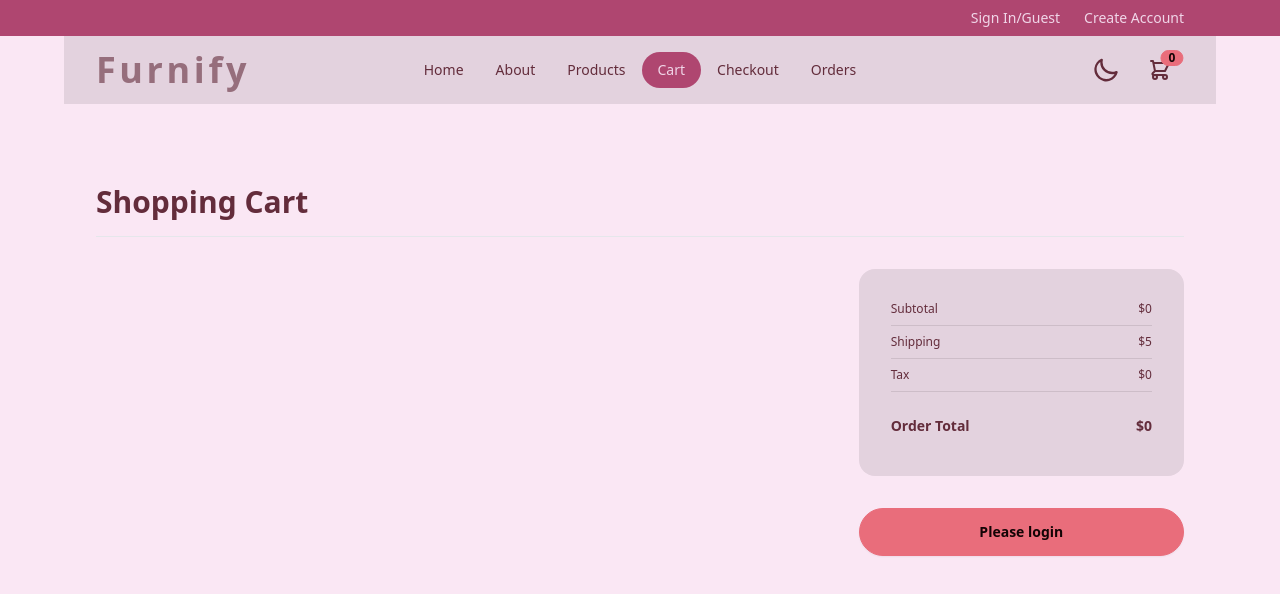
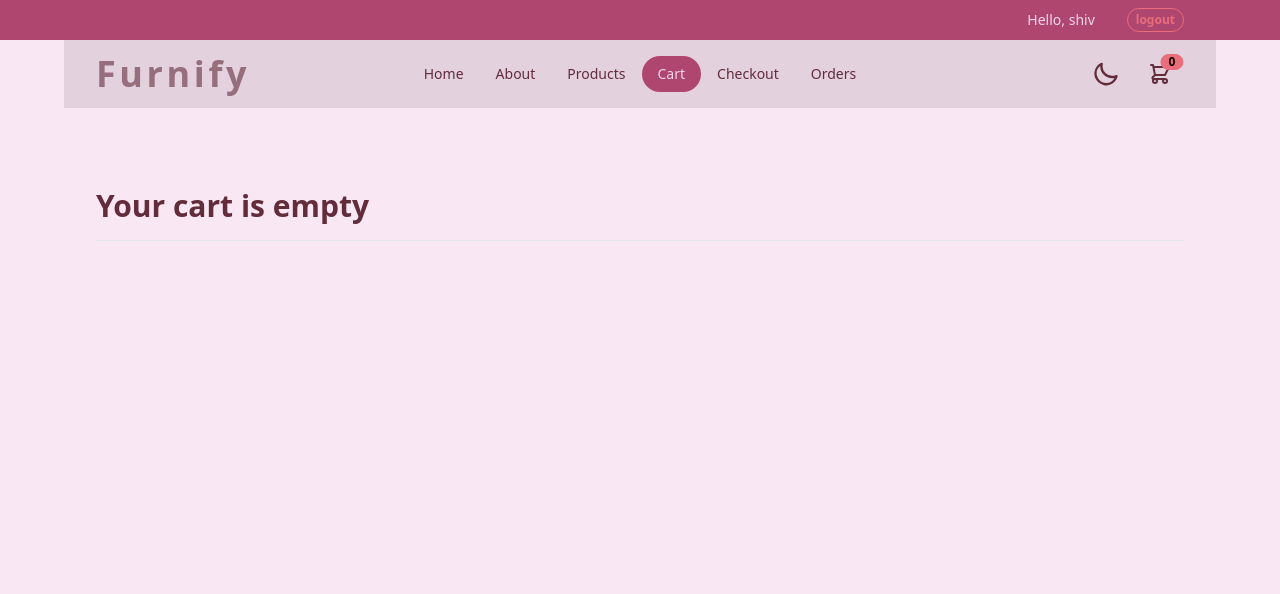
Before and after one commit to pureblood20/Furnify, a React (Vite) app in the folder Furnify/: page /cart in a window 1280 px wide. Shown: the top 594 px of the page. Built offline with nearby package versions, Linux system fonts and the light colour scheme.

Commit message:
Completed: userSlice, loggout, themes

```diff
--- a/Furnify/src/Components/CartItem.jsx
+++ b/Furnify/src/Components/CartItem.jsx
@@ -6,7 +6,7 @@ import { generateAmountOptions } from "..";
 const CartItem = ({ cartItem }) => {
   const { cartID, title, price, image, amount, company, selectedColor } =
     cartItem;
-  console.log(cartID);
+
   const dispatch = useDispatch();
   const handleRemoveItem = () => {
     dispatch(removeItem({ product: cartItem }));
--- a/Furnify/src/Components/Header.jsx
+++ b/Furnify/src/Components/Header.jsx
@@ -1,16 +1,44 @@
-import { Link } from "react-router-dom"
+import { useDispatch, useSelector } from "react-redux";
+import { Link, useNavigate } from "react-router-dom";
+import { logoutUser } from "../Features/User/userSlice";
+import { clearItem } from "../Features/Cart/cartSlice";
 
 const Header = () => {
+  const navigate = useNavigate();
+  const dispatch = useDispatch();
+  const userExist = useSelector((state) => state.userState.user);
+  console.log(userExist);
+  const handleLogout = () => {
+    navigate("/");
+    dispatch(logoutUser());
+    dispatch(clearItem());
+  };
   return (
-    <header className='bg-neutral py-2 text-neutral-content'>
-      <div className='align-element flex justify-center sm:justify-end'>
-        <div className="flex gap-x-6 justify-center items-center ">
-            <Link to="/login" className="link link-hover text-xs sm:text-sm"> Sign In/Guest </Link>
-            <Link to="/register" className="link link-hover text-xs sm:text-sm"> Create Account </Link>
-        </div>
-        </div>
-        </header>
-  )
-}
+    <header className="bg-neutral py-2 text-neutral-content">
+      <div className="align-element flex justify-center sm:justify-end">
+        {userExist ? (
+          <div className="flex gap-x-2 sm:gap-x-8 items-center">
+            <p className="text-xs sm:text-sm">Hello, {userExist.username}</p>
+            <button
+              className="btn btn-xs btn-outline btn-primary "
+              onClick={handleLogout}
+            >
+              logout
+            </button>
+          </div>
+        ) : (
+          <div className="flex gap-x-6 justify-center items-center">
+            <Link to="/login" className="link link-hover text-xs sm:text-sm">
+              Sign in / Guest
+            </Link>
+            <Link to="/register" className="link link-hover text-xs sm:text-sm">
+              Create an Account
+            </Link>
+          </div>
+        )}
+      </div>
+    </header>
+  );
+};
 
-export default Header
+export default Header;
--- a/Furnify/src/Components/Navbar.jsx
+++ b/Furnify/src/Components/Navbar.jsx
@@ -1,23 +1,15 @@
-import { useEffect, useState } from "react";
 import { Navlinks } from "../Components";
 import { Link } from "react-router-dom";
-import { useSelector } from "react-redux";
+import { useSelector, useDispatch } from "react-redux";
+import { toggleTheme } from "../Features/User/userSlice";
 
 const Navbar = () => {
-  const getThemeFromLocal = () => {
-    return localStorage.getItem("theme") || "valentine";
+  const dispatch = useDispatch();
+
+  const handleTheme = () => {
+    dispatch(toggleTheme());
   };
 
-  const [theme, setTheme] = useState(getThemeFromLocal());
-  const handleTheme = () => {
-    const newTheme = theme === "valentine" ? "forest" : "valentine";
-    setTheme(newTheme);
-  };
-
-  useEffect(() => {
-    document.documentElement.setAttribute("data-theme", theme);
-    localStorage.setItem("theme", theme);
-  }, [theme]);
   const numOfIteminCart = useSelector(
     (state) => state.cartState.numItemsInCart
   );
--- a/Furnify/src/Components/Navlinks.jsx
+++ b/Furnify/src/Components/Navlinks.jsx
@@ -1,29 +1,34 @@
+import { useSelector } from "react-redux";
 import { NavLink } from "react-router-dom";
 
+const Navlinks = () => {
+  const links = [
+    { id: 1, url: "/", text: "home" },
+    { id: 2, url: "about", text: "about" },
+    { id: 3, url: "products", text: "products" },
+    { id: 4, url: "cart", text: "cart" },
+    { id: 5, url: "checkout", text: "checkout" },
+    { id: 6, url: "orders", text: "orders" },
+  ];
 
-const Navlinks = () => {
-    const links = [
-        { id: 1, url: '/', text: 'home' },
-        { id: 2, url: 'about', text: 'about' },
-        { id: 3, url: 'products', text: 'products' },
-        { id: 4, url: 'cart', text: 'cart' },
-        { id: 5, url: 'checkout', text: 'checkout' },
-        { id: 6, url: 'orders', text: 'orders' },
-      ];
+  const userExist = useSelector((state) => state.userState.user);
+
   return (
     <>
-        {
-            links.map((item)=>{
-                return(
+      {links.map((item) => {
+        if ((item.url === "checkout" || item.url === "orders") && !userExist) {
+          return null;
+        }
+        return (
+          <li key={item.id}>
+            <NavLink className="capitalize" to={item.url}>
+              {item.text}
+            </NavLink>
+          </li>
+        );
+      })}
+    </>
+  );
+};
 
-      <li key={item.id} ><NavLink className="capitalize" to={item.url}>{item.text}</NavLink></li>
-
-
-                )
-            })
-        }
-    </>
-  )
-}
-
-export default Navlinks
+export default Navlinks;
--- a/Furnify/src/Features/Cart/cartSlice.js
+++ b/Furnify/src/Features/Cart/cartSlice.js
@@ -57,7 +57,7 @@ const cartSlice = createSlice({
     },
     editItem: (state, action) => {
       const { product } = action.payload;
-      console.log(product);
+
       const editItem = state.cartItems.find((i) => i.cartID === product.cartID);
       state.numItemsInCart += product.amount - editItem.amount;
       state.cartTotal += editItem.price * (product.amount - editItem.amount);
--- /dev/null
+++ b/Furnify/src/Features/User/userSlice.js
@@ -0,0 +1,41 @@
+import { createSlice } from "@reduxjs/toolkit";
+import { toast } from "react-toastify";
+
+const themes = {
+  forest: "forest",
+  valentine: "valentine",
+};
+
+const getThemeFromLocal = () => {
+  const theme = localStorage.getItem("theme") || "valentine";
+  document.documentElement.setAttribute("data-theme", theme);
+  return theme;
+};
+
+const initialState = {
+  user: { username: "shiv" },
+  theme: getThemeFromLocal(),
+};
+
+const userSlice = createSlice({
+  name: "user",
+  initialState: initialState,
+  reducers: {
+    loginUser: (state, action) => {
+      console.log("login");
+    },
+    logoutUser: (state) => {
+      state.user = null;
+      localStorage.removeItem("user");
+    },
+    toggleTheme: (state) => {
+      const { forest, valentine } = themes;
+      state.theme = state.theme === valentine ? forest : valentine;
+      document.documentElement.setAttribute("data-theme", state.theme);
+      localStorage.setItem("theme", state.theme);
+    },
+  },
+});
+
+export default userSlice.reducer;
+export const { loginUser, logoutUser, toggleTheme } = userSlice.actions;
--- a/Furnify/src/Pages/Cart.jsx
+++ b/Furnify/src/Pages/Cart.jsx
@@ -3,10 +3,10 @@ import { CartItemList, CartTotals, SectionTitle } from "../Components";
 import { Link } from "react-router-dom";
 
 const Cart = () => {
-  const user = null;
+  const user = useSelector((state) => state.userState.user);
   const numItemsInCart = useSelector((state) => state.cartState.numItemsInCart);
   if (numItemsInCart === 0) {
-    <SectionTitle title="Your cart is empty" />;
+    return <SectionTitle title="Your cart is empty" />;
   }
   return (
     <>
--- a/Furnify/src/store.js
+++ b/Furnify/src/store.js
@@ -1,8 +1,10 @@
 import { configureStore } from "@reduxjs/toolkit";
 import cartReducer from "./Features/Cart/cartSlice";
+import userReducer from "./Features/User/userSlice";
 
 export default configureStore({
   reducer: {
     cartState: cartReducer,
+    userState: userReducer,
   },
 });
```
